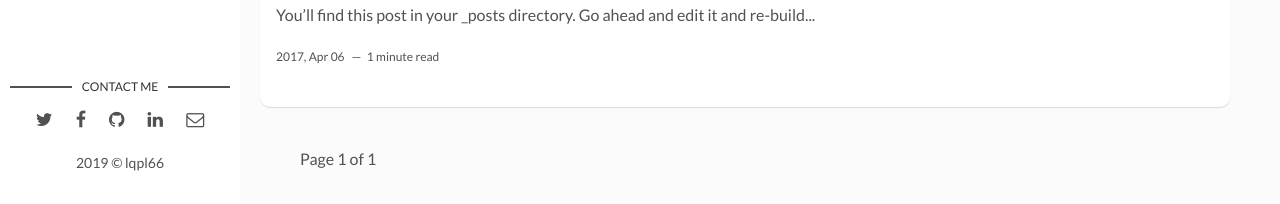
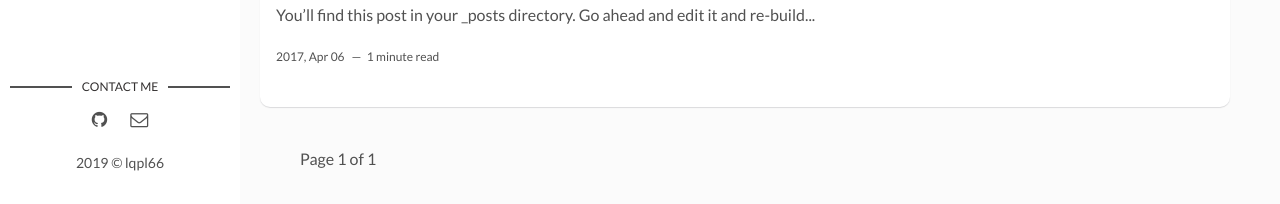
Before and after one commit to lqpl66/lqpl66.github.io, a Jekyll site: the page built from index.html, in a window 1280 px wide and 1296 px high. Shown: the part 1089-1293 px from the top of the window. Built offline with Jekyll 4.4.1, drawn with Linux system fonts in a browser that asks for light colours; the list of posts is cut into pages by our own code; comment, search, counter and statistics services are not loaded.

Commit message:
'移除不使用联系方式'

```diff
--- a/_layouts/main.html
+++ b/_layouts/main.html
@@ -16,30 +16,30 @@
     <section class="contact">
       <h3 class="contact-title">Contact me</h3>
       <ul>
-        {% if site.social-twitter %}
+     <!--    {% if site.social-twitter %}
           <li><a href="https://twitter.com/{{ site.social-twitter }}" target="_blank"><i class="fa fa-twitter" aria-hidden="true"></i></a></li>
         {% else %}
           <li><a href="https://twitter.com/artemsheludko_" target="_blank"><i class="fa fa-twitter" aria-hidden="true"></i></a></li>
-        {% endif %}
-        {% if site.social-facebook %}
+        {% endif %} -->
+   <!--      {% if site.social-facebook %}
           <li><a href="https://facebook.com/{{ site.social-facebook }}" target="_blank"><i class="fa fa-facebook" aria-hidden="true"></i></a></li>
         {% else %}
           <li><a href="https://facebook.com/" target="_blank"><i class="fa fa-facebook" aria-hidden="true"></i></a></li>
-        {% endif %}
+        {% endif %} -->
         {% if site.social-github %}
           <li class="github"><a href="http://github.com/{{site.social-github}}" target="_blank"><i class="fa fa-github"></i></a></li>
         {% else %}
           <li class="github"><a href="http://github.com/" target="_blank"><i class="fa fa-github" aria-hidden="true"></i></a></li>
         {% endif %}
-        {% if site.social-linkedin %}
+  <!--       {% if site.social-linkedin %}
           <li class="linkedin"><a href="https://in.linkedin.com/in/{{site.social-linkedin}}" target="_blank"><i class="fa fa-linkedin"></i></a></li>
         {% else %}
           <li class="linkedin"><a href="https://in.linkedin.com/" target="_blank"><i class="fa fa-linkedin" aria-hidden="true"></i></a></li>
-        {% endif %}
+        {% endif %} -->
         {% if site.social-email %}
           <li class="email"><a href="mailto:{{site.social-email}}"><i class="fa fa-envelope-o"></i></a></li>
-        {% else %}
-          <li class="email"><a href="mailto:example.david@blog.com"><i class="fa fa-envelope-o" aria-hidden="true"></i></a></li>
+        <!-- {% else %} -->
+          <!-- <li class="email"><a href="mailto:example.david@blog.com"><i class="fa fa-envelope-o" aria-hidden="true"></i></a></li> -->
         {% endif %}
       </ul>
     </section> <!-- End Section Contact -->
```
